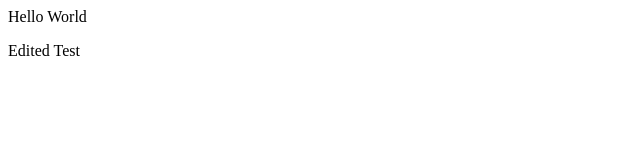
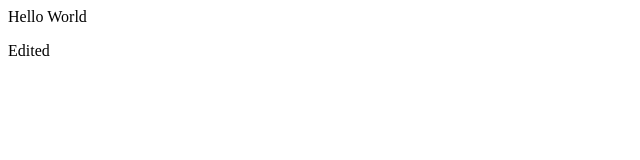
Before and after one commit to vladimir028/KIII-jenkins, a plain HTML site: page index.html in a window 1280 px wide. Shown: the full height of the page, 0-640 px from the left. Drawn offline with Linux system fonts and the light colour scheme.

Commit message:
Update index.html
edited

```diff
--- a/index.html
+++ b/index.html
@@ -1,2 +1,2 @@
 <p>Hello World</p>
-<p>Edited Test</p>
+<p>Edited</p>
```
